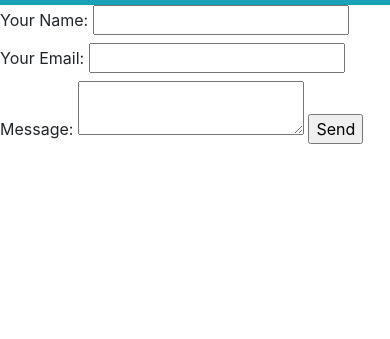
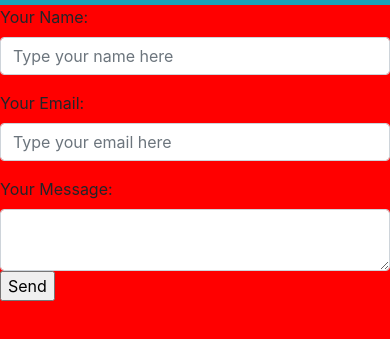
Before and after one commit to CGMcBride/CGMcBride.github.io, a plain HTML site: page contact.html in a window 390 px wide. Shown: the part 51-390 px from the top of the page. Drawn offline with nearby package versions, Linux system fonts and the light colour scheme.

Commit message:
linked css sheets and added media rule

```diff
--- a/contact.html
+++ b/contact.html
@@ -10,6 +10,7 @@
 			integrity="sha384-Vkoo8x4CGsO3+Hhxv8T/Q5PaXtkKtu6ug5TOeNV6gBiFeWPGFN9MuhOf23Q9Ifjh"
 			crossorigin="anonymous"
 		/>
+		<link rel="stylesheet" href="style.css" />
 	</head>
 	<body>
 		<!-- nav bar starts here -->
@@ -46,19 +47,38 @@
 		<!-- I need some help, can you show me what i need to do to get the
         message box on the same row as the name and email? -->
 		<form action="https://formspree.io/FORM_ID" method="POST">
-			<label>
-				Your Name:
-				<input type="text" name="name" />
-			</label>
-			<label>
-				Your Email:
-				<input type="email" name="_replyto" />
-			</label>
-			<label>
-				Message:
-				<textarea name="message"></textarea>
-			</label>
-			<input type="submit" value="Send" />
+			<div class="form-group">
+				<label for="exampleFormControlInput1">Your Name:</label>
+				<input
+					type="text"
+					name="name"
+					class="form-control"
+					id="exampleFormControlInput1"
+					placeholder="Type your name here"
+				/>
+			</div>
+
+			<div class="form-group">
+				<label for="exampleFormControlInput2">Your Email:</label>
+				<input
+					type="email"
+					name="email"
+					class="form-control"
+					id="exampleFormControlInput2"
+					placeholder="Type your email here"
+				/>
+			</div>
+
+			<div class="form-group">
+				<label for="exampleFormControlTextarea1">Your Message: </label>
+				<textarea
+					class="form-control"
+					id="exampleFormControlTextarea1"
+					name="message"
+					rows="2"
+				></textarea>
+				<input type="submit" value="Send" />
+			</div>
 		</form>
 		<script
 			src="https://code.jquery.com/jquery-3.4.1.slim.min.js"
--- a/style.css
+++ b/style.css
@@ -10,6 +10,22 @@
 	display: flex;
 	align-items: flex-start;
 }
-.images-Portifolio picture {
-	width: 300px;
+.imgFluid {
+	width: 200px;
 }
+
+.t1 {
+	color: red;
+}
+
+@media only screen and (max-width: 600px) {
+	body {
+		background-color: red;
+	}
+	.t1 {
+		color: blue;
+	}
+	.imgFluid {
+		width: 100px;
+	}
+}
```
Also changed, not shown: index.html (+1 -0 lines), portfolio.html (+3 -1 lines).
